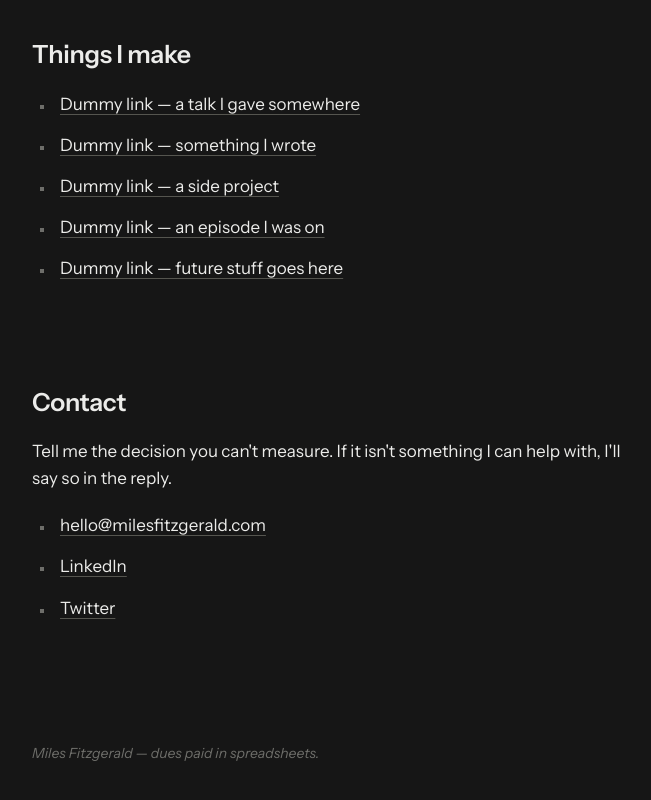
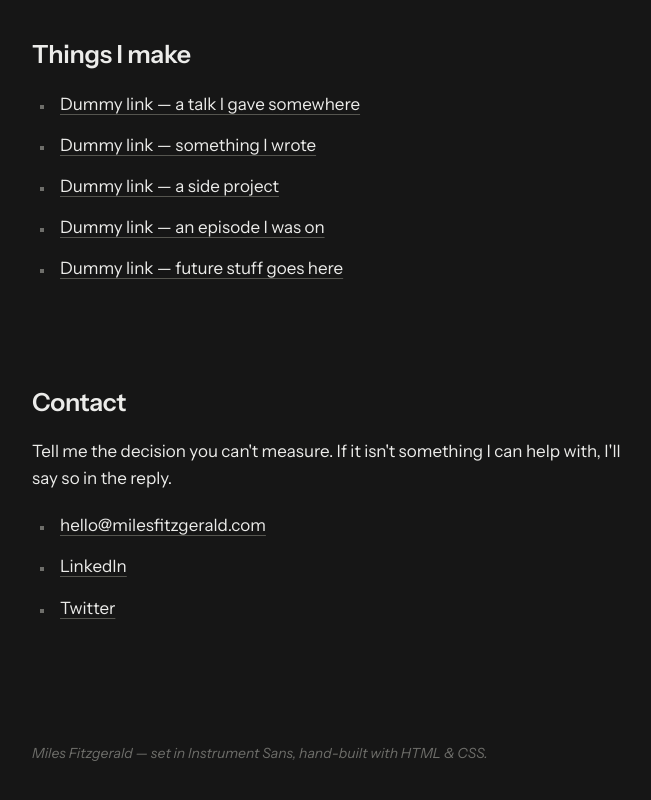
Before and after one commit to milesfitzgerald/miles-portfolio, a plain HTML site: page index.html in a window 1280 px wide. Shown: the part 1130-1930 px from the top of the page, without its empty margins (288-939 px from the left). Drawn offline with Linux system fonts and the light colour scheme.

Commit message:
Footer: colophon — typeface and stack credit
Co-Authored-By: Claude Fable 5 <noreply@anthropic.com>

```diff
--- a/index.html
+++ b/index.html
@@ -161,7 +161,7 @@ footer{
     </ul>
   </section>
 
-  <footer>Miles Fitzgerald — dues paid in spreadsheets.</footer>
+  <footer>Miles Fitzgerald — set in Instrument Sans, hand-built with HTML &amp; CSS.</footer>
 
 </div>
 </body>
```
